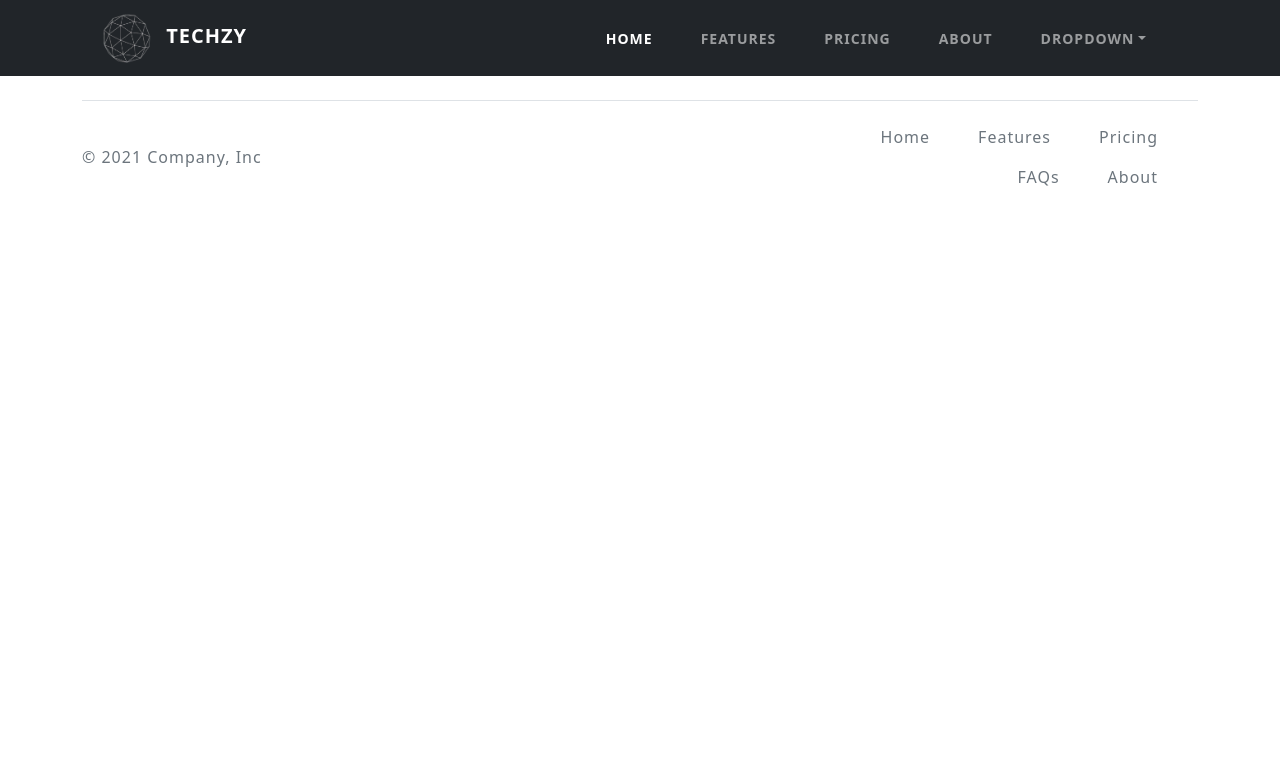
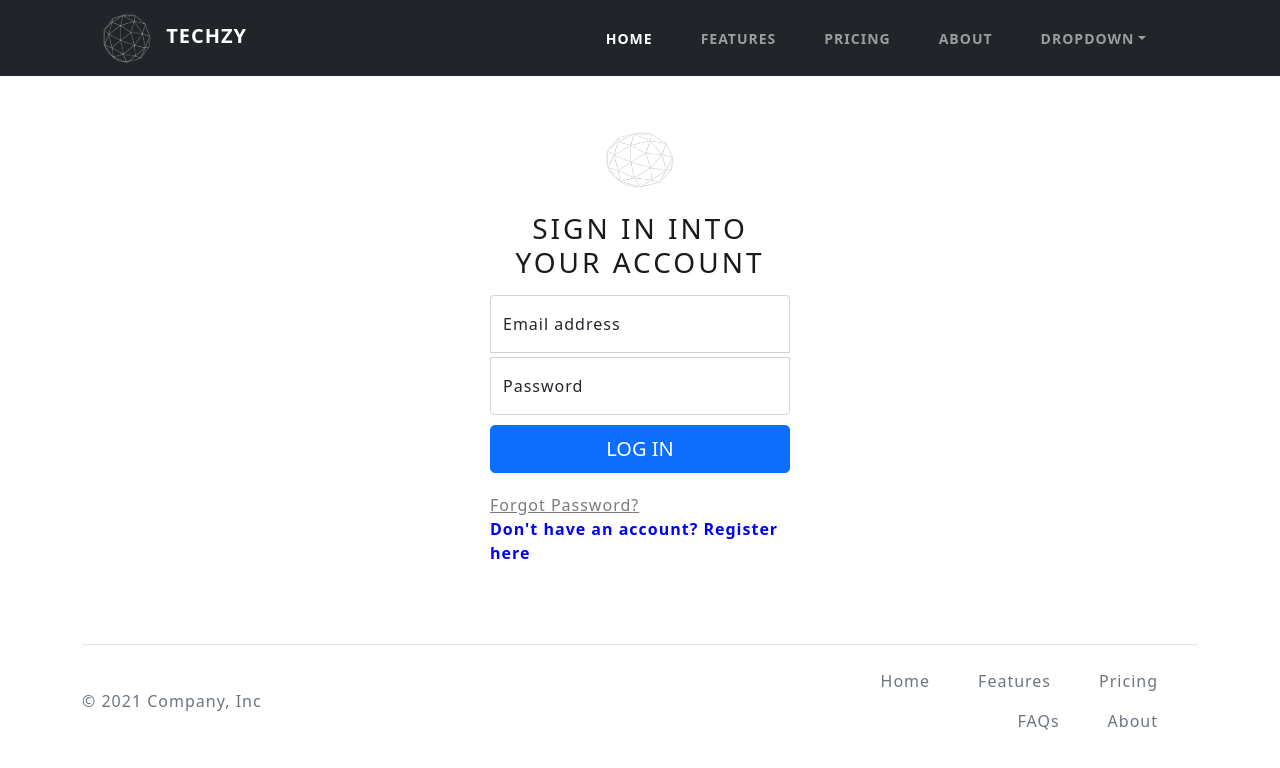
Before and after one commit to lakshjadhwanilj/Techzy, an Angular app in the folder frontend/: page /login in a window 1280 px wide. Before the commit this address led to /. Shown: the top 768 px of the page. Built offline with nearby package versions, Linux system fonts and the light colour scheme.

Commit message:
added signin and signup component

```diff
--- a/frontend/src/app/app-routing.module.ts
+++ b/frontend/src/app/app-routing.module.ts
@@ -1,7 +1,12 @@
 import { NgModule } from '@angular/core';
 import { RouterModule, Routes } from '@angular/router';
+import { SigninComponent } from './signin/signin.component';
+import { SignupComponent } from './signup/signup.component';
 
-const routes: Routes = [];
+const routes: Routes = [
+  {path: "login", component: SigninComponent},
+  {path: "signup", component: SignupComponent}
+];
 
 @NgModule({
   imports: [RouterModule.forRoot(routes)],
--- a/frontend/src/app/app.component.html
+++ b/frontend/src/app/app.component.html
@@ -42,6 +42,7 @@
     </nav>
 </header>
 
+<router-outlet></router-outlet>
 
 <div class="container">
     <footer class="d-flex flex-wrap justify-content-between align-items-center py-3 my-4 border-top">
--- /dev/null
+++ b/frontend/src/app/signin/signin.component.css
@@ -0,0 +1,67 @@
+.bd-placeholder-img {
+    font-size: 1.125rem;
+    text-anchor: middle;
+    -webkit-user-select: none;
+    -moz-user-select: none;
+    user-select: none;
+  }
+
+  @media (min-width: 768px) {
+    .bd-placeholder-img-lg {
+      font-size: 3.5rem;
+    }
+  }
+  html,
+body {
+  height: 100%;
+}
+
+body {
+  display: flex;
+  align-items: center;
+  padding-top: 40px;
+  padding-bottom: 40px;
+}
+
+.form-signin {
+  width: 100%;
+  max-width: 330px;
+  padding: 15px;
+  margin: auto;
+}
+
+.form-signin .checkbox {
+  font-weight: 400;
+}
+
+.form-signin .form-floating:focus-within {
+  z-index: 2;
+}
+
+.form-signin input[type="email"] {
+  margin-bottom: 4px;
+  border-bottom-right-radius: 0;
+  border-bottom-left-radius: 0;
+}
+
+.form-signin input[type="password"] {
+  margin-bottom: 10px;
+  border-top-left-radius: 0;
+  border-top-right-radius: 0;
+}
+.forgot-signup{
+    margin-top: 20px;
+    text-align: left;
+}
+.forgot{
+    color:rgba(17, 17, 17, 0.562);
+}
+.signup{
+    margin-top: 50px;
+    font-weight: bold;
+    text-decoration: none;
+    color:blue;
+}
+.red-border{
+  border: solid red 1px;
+}
--- /dev/null
+++ b/frontend/src/app/signin/signin.component.html
@@ -0,0 +1,44 @@
+<body class="text-center">
+
+    <main class="form-signin">
+      <form [formGroup] = "signinform" (ngSubmit) = "onSubmit()">
+        <img class="mb-4" src="assets/logo_dark.png" alt="Techzy" width="72" height="57">
+        <h1 class="h3 mb-3 fw-normal">Sign in into your account</h1>
+
+        <div class="form-floating">
+          <input type="email" class="form-control" id="floatingInput" placeholder="name@example.com" [formControlName]="'var_email'">
+          <label for="floatingInput">Email address</label>
+          <!-- validation -->
+          <!-- <div *ngIf="signinform.controls.var_email.errors" class="error">
+            <div class="text-danger" *ngIf="signinform.controls.var_email.errors.required">Email is required</div>
+          </div>	 -->
+          <!-- <div *ngIf="!var_email?.valid && (var_email?.dirty ||var_email?.touched)"> -->
+            <div *ngIf=" submitted && (var_email?.dirty || var_email?.errors)">
+                <div class="text-danger" *ngIf="signinform.controls.var_email.errors?.required || signinform.controls.var_email.errors?.email">
+                    Enter valid Email
+                </div>
+                <!-- <div *ngIf="signinform.controls.var_email.errors?.email">
+                    Enter valid email id
+                </div>  -->
+          </div>
+        </div>
+        <div class="form-floating">
+          <input type="password" class="form-control" [class]="error" id="floatingPassword" placeholder="Password" [formControlName]="'var_password'">
+          <label for="floatingPassword">Password</label>
+          <div *ngIf=" submitted && (var_password?.dirty || var_password?.errors)">
+            <div class="text-danger" *ngIf="signinform.controls.var_password.errors?.required">
+                Password is required
+            </div>
+            <!-- <div *ngIf="signinform.controls.var_password.errors?.minlength">
+                Password should be of min 8 characters
+            </div>   -->
+      </div>
+        </div>
+        <button class="w-100 btn btn-lg btn-primary" type="submit">Log in</button>
+        <div class = "forgot-signup">
+        <a class = "forgot" routerLink = "/forgotpassword" >Forgot Password?</a><br>
+        <a class="signup" routerLink = "/signup">Don't have an account? Register here</a>
+        </div>
+      </form>
+    </main>
+    <router-outlet></router-outlet>
--- /dev/null
+++ b/frontend/src/app/signin/signin.component.ts
@@ -0,0 +1,45 @@
+import { Component, OnInit } from '@angular/core';
+import { FormBuilder, FormGroup, Validators } from '@angular/forms';
+
+@Component({
+  selector: 'app-signin',
+  templateUrl: './signin.component.html',
+  styleUrls: ['./signin.component.css']
+})
+export class SigninComponent implements OnInit {
+
+  signinform:FormGroup;
+  error:string = '';
+  submitted: boolean = false;
+  constructor(fb: FormBuilder) {
+    this.signinform = fb.group({
+            var_email: ['', Validators.required, Validators.email],
+            var_password: ['', Validators.required]
+    });
+   }
+
+   get var_email(){
+     return this.signinform.get('var_email');
+   }
+
+   get var_password(){
+     return this.signinform.get('var_password');
+   }
+
+   onSubmit(){
+     this.submitted = true;
+     this.error = '';
+     if(this.signinform.valid){
+      console.log('you submitted data: '+this.signinform.controls.var_email.value);
+     }
+     else{
+      this.error = "red-border";
+       console.log('There is problem with the form');
+     }
+   }
+
+  ngOnInit(): void {
+
+  }
+
+}
--- /dev/null
+++ b/frontend/src/app/signup/signup.component.html
@@ -0,0 +1 @@
+<p>signup works!</p>
--- /dev/null
+++ b/frontend/src/app/signup/signup.component.ts
@@ -0,0 +1,15 @@
+import { Component, OnInit } from '@angular/core';
+
+@Component({
+  selector: 'app-signup',
+  templateUrl: './signup.component.html',
+  styleUrls: ['./signup.component.css']
+})
+export class SignupComponent implements OnInit {
+
+  constructor() { }
+
+  ngOnInit(): void {
+  }
+
+}
--- a/frontend/tsconfig.json
+++ b/frontend/tsconfig.json
@@ -2,6 +2,7 @@
 {
   "compileOnSave": false,
   "compilerOptions": {
+    "strictPropertyInitialization": false,
     "baseUrl": "./",
     "outDir": "./dist/out-tsc",
     "forceConsistentCasingInFileNames": true,
```
Also changed, not shown: frontend/src/app/app.module.ts (+9 -2 lines), frontend/src/app/signup/signup.component.css (added), 2 other files (tests, documents, lock files or other folders).
